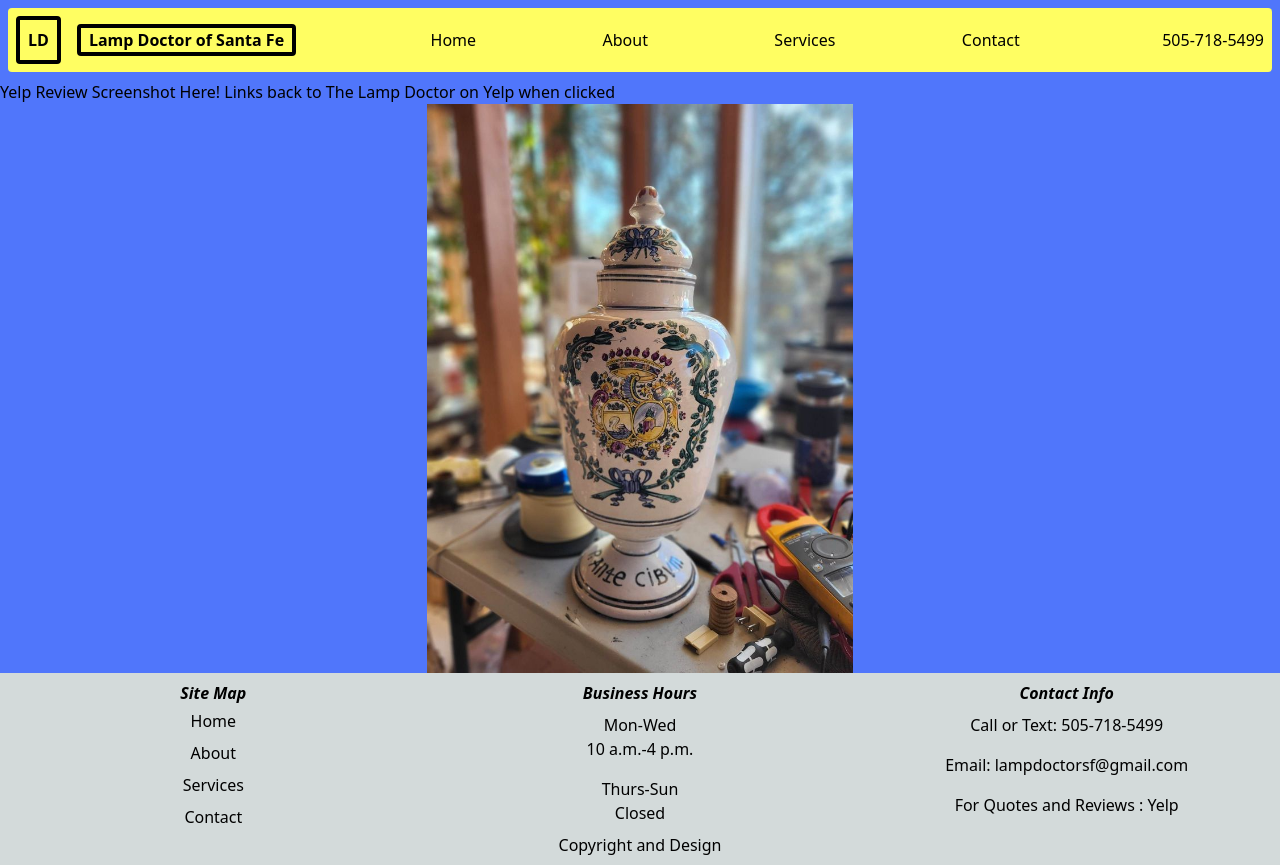
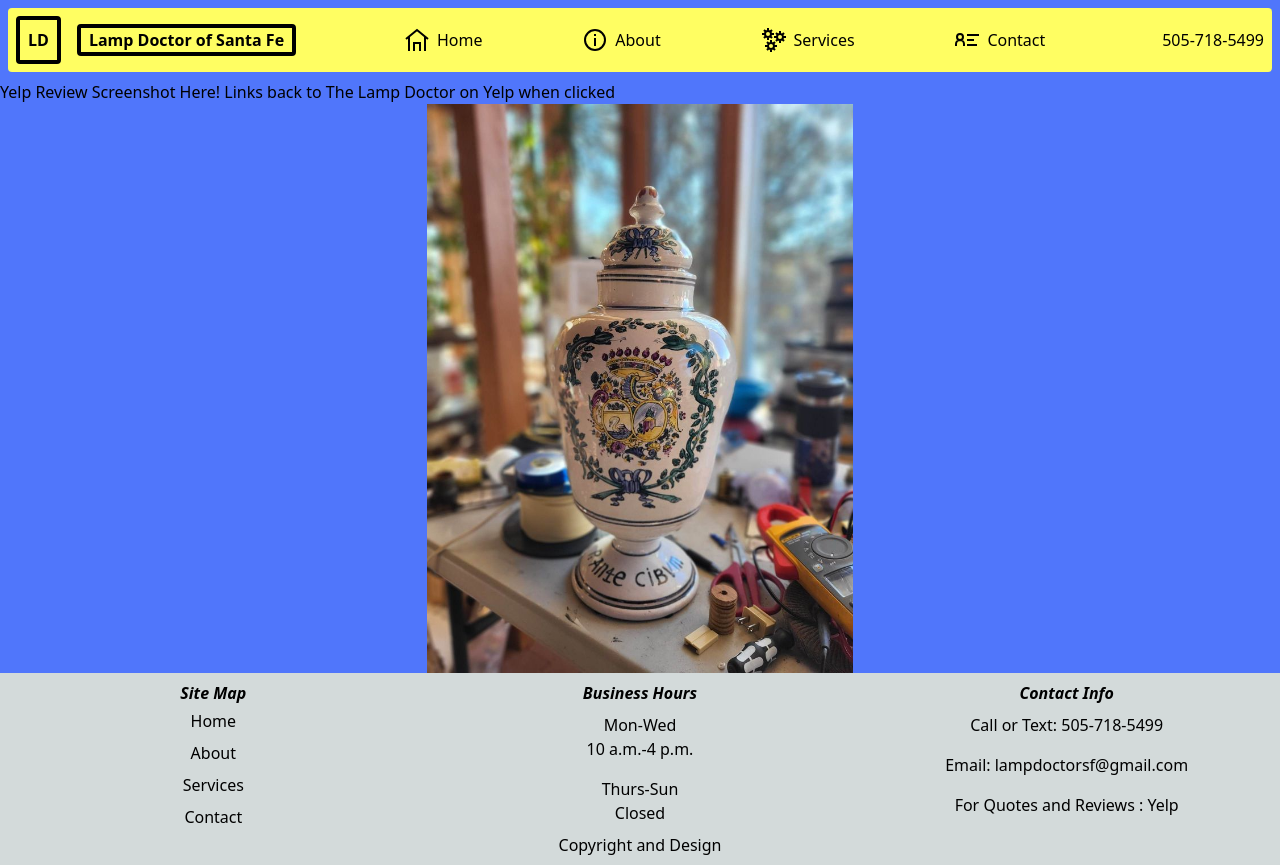
Before and after one commit to TheClutchC/lamp-doctor, a React (Create React App) app: page / in a window 1280 px wide. Built offline with nearby package versions, Linux system fonts and the light colour scheme; the HTML template or start-up script is replaced by a standard one.

Commit message:
add icons to nav-links

```diff
--- a/src/components/forHeader/NavLinks.js
+++ b/src/components/forHeader/NavLinks.js
@@ -1,5 +1,6 @@
 // import React, { useState } from "react";
 import { NavLink } from "react-router-dom";
+import { GrContactInfo, GrServices, GrCircleInformation, GrHome } from "react-icons/gr";
 
 const NavLinks = () => {
   //  const [isOpen, setIsOpen] = useState(false);
@@ -8,16 +9,24 @@ const NavLinks = () => {
    return (
 		<div className="flex flex-row flex-1 justify-evenly">
       <NavLink to="/" end>
-        Home
+        <div className="flex items-center">
+          <GrHome className="text-2xl mr-2"/><span>Home</span>
+        </div>
       </NavLink>
       <NavLink to="/about">
-        About
+        <div className="flex items-center">
+          <GrCircleInformation className="text-2xl mr-2"/><span>About</span>
+        </div>
       </NavLink>
       <NavLink to="/services">
-        Services
+        <div className="flex items-center">
+          <GrServices className="text-2xl mr-2"/><span>Services</span>
+        </div>
       </NavLink>
       <NavLink to="/contact">
-        Contact
+        <div className="flex items-center">
+          <GrContactInfo className="text-2xl mr-2"/><span>Contact</span>
+        </div>
       </NavLink>
 		</div>
   	);
```
